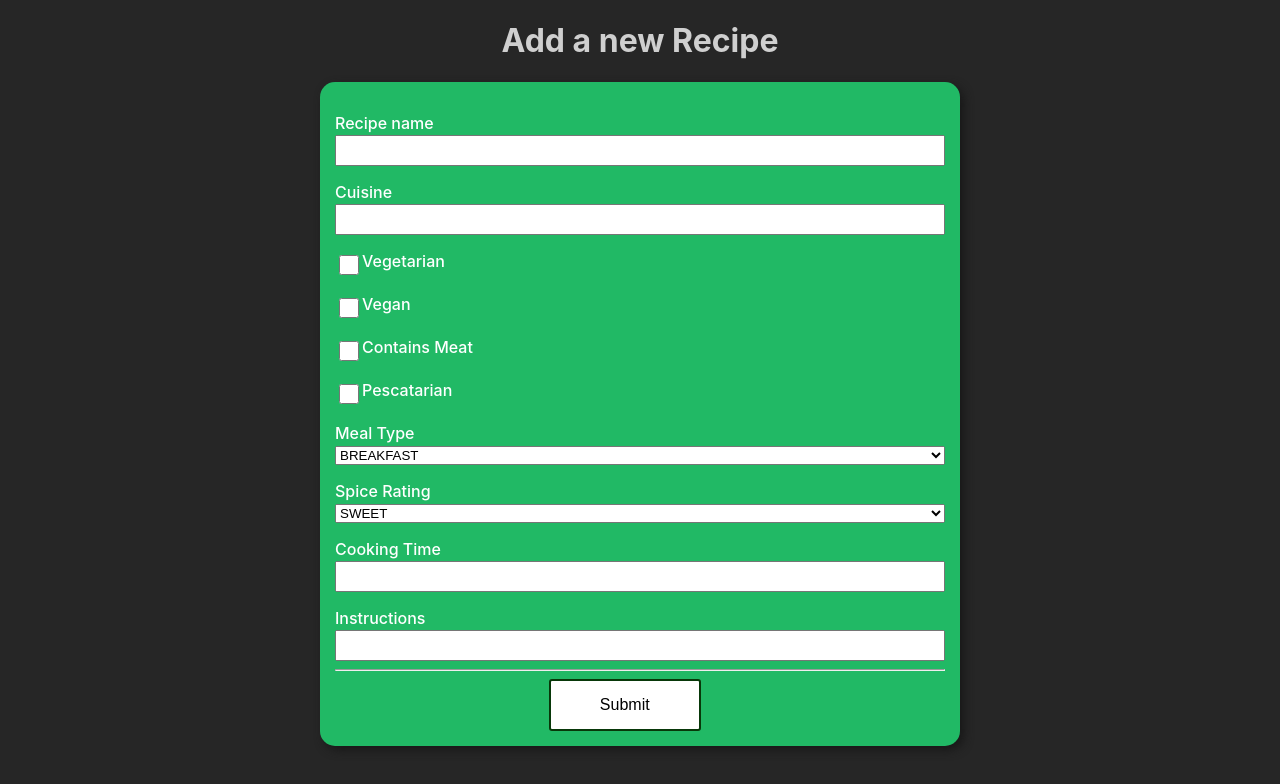
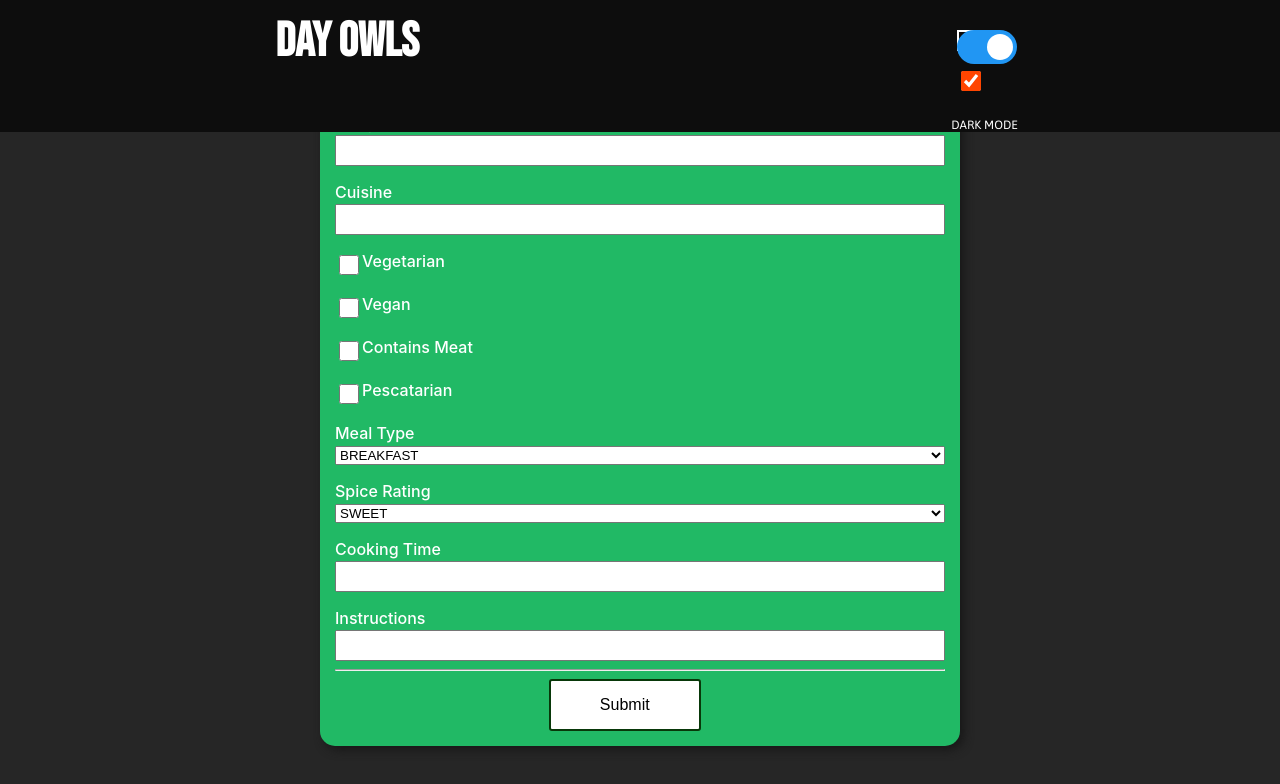
Before and after one commit to anandlakhani9/bnta_client_side_project, a React (Create React App) app: page /NewRecipePage in a window 1280 px wide. Shown: the top 784 px of the page. Built offline with nearby package versions, Linux system fonts and the light colour scheme.

Commit message:
added FormPageNavBar to ingredient form and recipe form

```diff
--- /dev/null
+++ b/src/components/FormPageNavBar.js
@@ -0,0 +1,18 @@
+import '../styles/NavBar.css'
+import ThemeToggle from './ThemeToggle';
+
+
+const FormPageNavBar = ({goHome}) => {
+
+
+    return (
+        <div>
+            <div className="navBar">
+            <h1 onClick={goHome}>Day Owls</h1>
+            <ThemeToggle />
+            </div>
+        </div>
+    )
+}
+
+export default FormPageNavBar;
--- a/src/pages/NewIngredientPage.js
+++ b/src/pages/NewIngredientPage.js
@@ -1,10 +1,19 @@
 import { useNavigate } from "react-router-dom";
 import IngredientForm from "../components/IngredientForm";
 import "../styles/Form.css"
+import FormPageNavBar from "../components/FormPageNavBar";
 
 const NewIngredientPage = () => {
+
+    let navigate = useNavigate();
+
+    const goHome = () => {
+        navigate("/");
+    }
+
     return(
         <>
+        <FormPageNavBar goHome={goHome}/>
         <h1 className="header">Add a new Ingredient</h1>
         <IngredientForm />
         </>
--- a/src/pages/NewRecipePage.js
+++ b/src/pages/NewRecipePage.js
@@ -1,10 +1,19 @@
 import { useNavigate } from "react-router-dom";
+import FormPageNavBar from "../components/FormPageNavBar";
 import RecipeForm from "../components/RecipeForm";
 import "../styles/Form.css"
 
 const NewRecipePage = () => {
+
+    let navigate = useNavigate();
+
+    const goHome = () => {
+        navigate("/");
+    }
+
     return(
         <>
+        <FormPageNavBar goHome={goHome}/>
         <h1 className="header">Add a new Recipe</h1>
         <RecipeForm />
         </>
```
